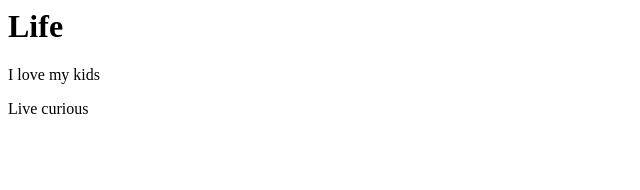
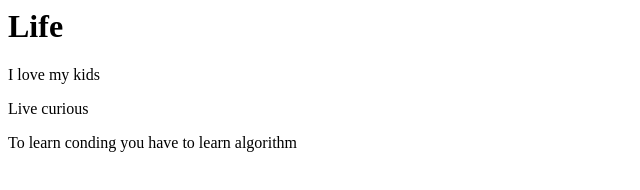
Before and after one commit to parasure/demo, a plain HTML site: page index.html in a window 1280 px wide. Shown: the whole page, without its empty margins (0-640 px from the left). Drawn offline with Linux system fonts and the light colour scheme.

Commit message:
modified index.html

```diff
--- a/index.html
+++ b/index.html
@@ -3,4 +3,5 @@
 <h1> Life </h1>
 <p> I love my kids </p>
 <p> Live curious <p/>
+<p> To learn conding you have to learn algorithm <p/>
 </html>
```
